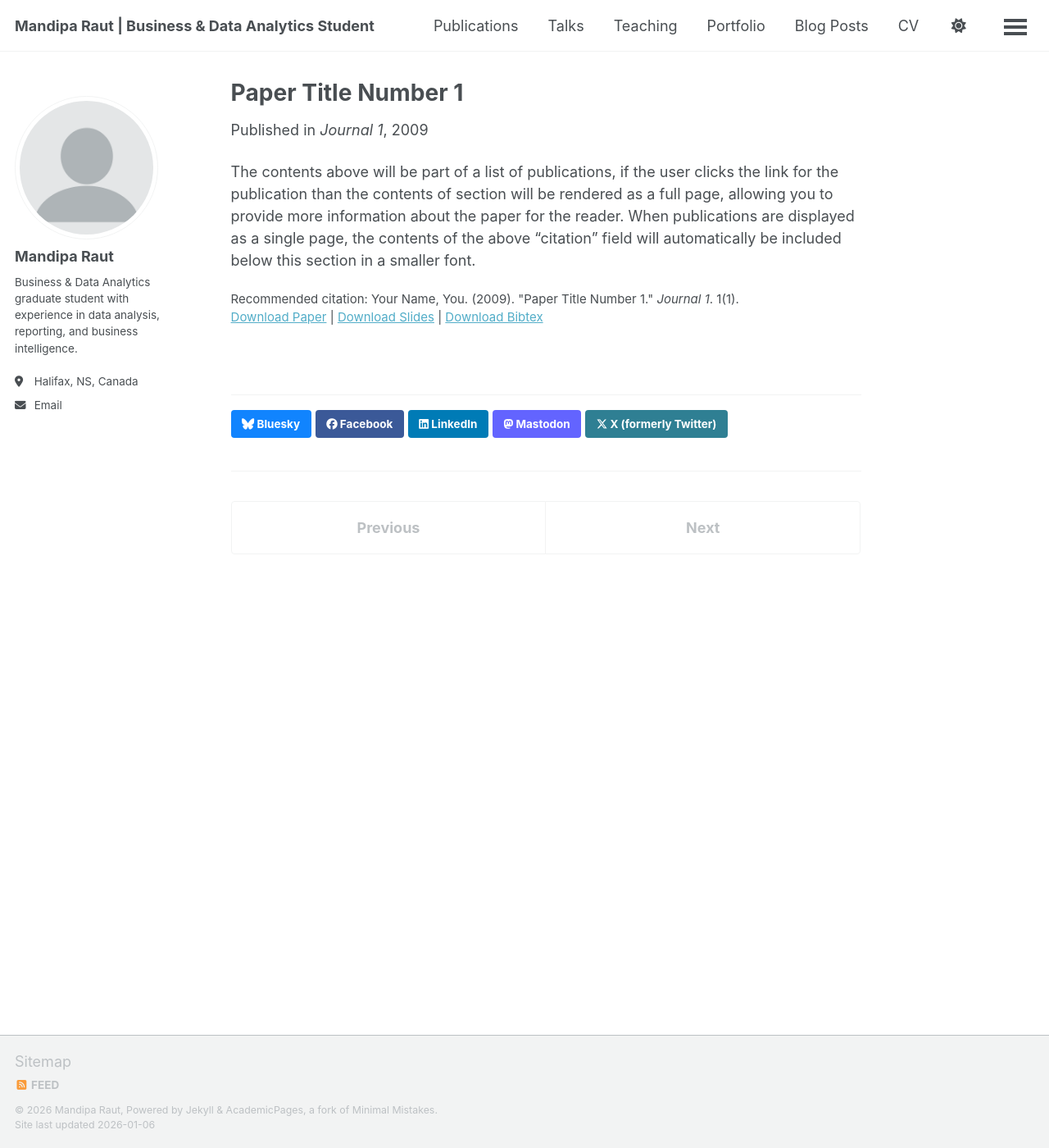
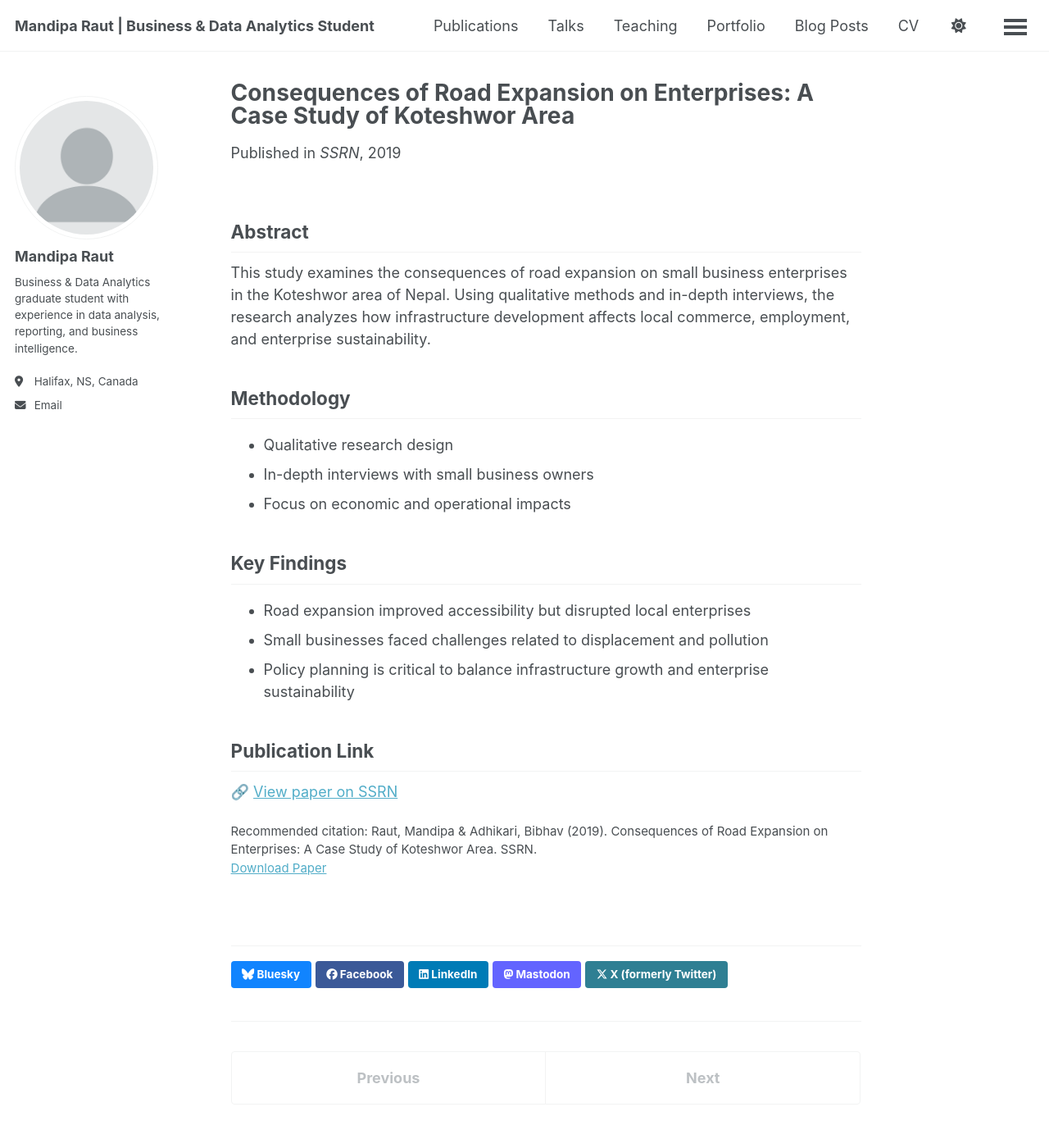
Before and after one commit to Mandiparaut/Mandiparaut.github.io, a Jekyll site: the page built from _publications/2009-10-01-paper-title-number-1.md, in a window 1280 px wide and 1400 px high. Shown: the whole window at 82% size. Built offline with Jekyll 4.4.1, drawn with Linux system fonts in a browser that asks for light colours; a script bundle is joined from its source files by our own code; library files that are not in the unit come from our copies.

Commit message:
Update 2009-10-01-paper-title-number-1.md

```diff
--- a/_publications/2009-10-01-paper-title-number-1.md
+++ b/_publications/2009-10-01-paper-title-number-1.md
@@ -1,14 +1,27 @@
 ---
-title: "Paper Title Number 1"
+title: "Consequences of Road Expansion on Enterprises: A Case Study of Koteshwor Area"
 collection: publications
 category: manuscripts
-permalink: /publication/2009-10-01-paper-title-number-1
-excerpt: 'This paper is about the number 1. The number 2 is left for future work.'
-date: 2009-10-01
-venue: 'Journal 1'
-slidesurl: 'https://academicpages.github.io/files/slides1.pdf'
-paperurl: 'https://academicpages.github.io/files/paper1.pdf'
-bibtexurl: 'https://academicpages.github.io/files/bibtex1.bib'
-citation: 'Your Name, You. (2009). &quot;Paper Title Number 1.&quot; <i>Journal 1</i>. 1(1).'
+permalink: /publication/2019-road-expansion-enterprises
+excerpt: "A case study examining the economic and business impacts of road expansion on small enterprises in the Koteshwor area of Nepal."
+date: 2019-01-18
+venue: "SSRN"
+paperurl: "https://papers.ssrn.com/sol3/papers.cfm?abstract_id=3312240"
+citation: "Raut, Mandipa & Adhikari, Bibhav (2019). Consequences of Road Expansion on Enterprises: A Case Study of Koteshwor Area. SSRN."
 ---
-The contents above will be part of a list of publications, if the user clicks the link for the publication than the contents of section will be rendered as a full page, allowing you to provide more information about the paper for the reader. When publications are displayed as a single page, the contents of the above "citation" field will automatically be included below this section in a smaller font.
+
+## Abstract
+This study examines the consequences of road expansion on small business enterprises in the Koteshwor area of Nepal. Using qualitative methods and in-depth interviews, the research analyzes how infrastructure development affects local commerce, employment, and enterprise sustainability.
+
+## Methodology
+- Qualitative research design
+- In-depth interviews with small business owners
+- Focus on economic and operational impacts
+
+## Key Findings
+- Road expansion improved accessibility but disrupted local enterprises
+- Small businesses faced challenges related to displacement and pollution
+- Policy planning is critical to balance infrastructure growth and enterprise sustainability
+
+## Publication Link
+🔗 [View paper on SSRN](https://papers.ssrn.com/sol3/papers.cfm?abstract_id=3312240)
```
